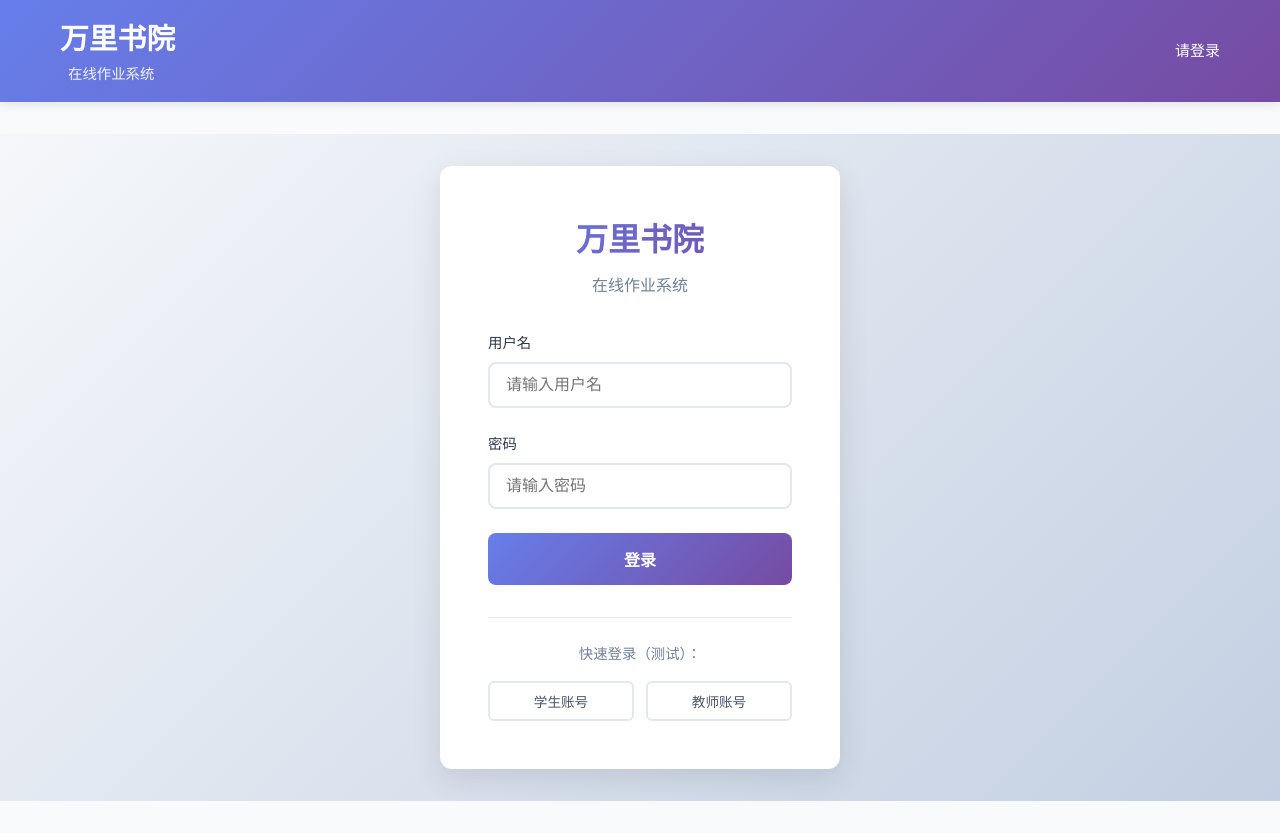
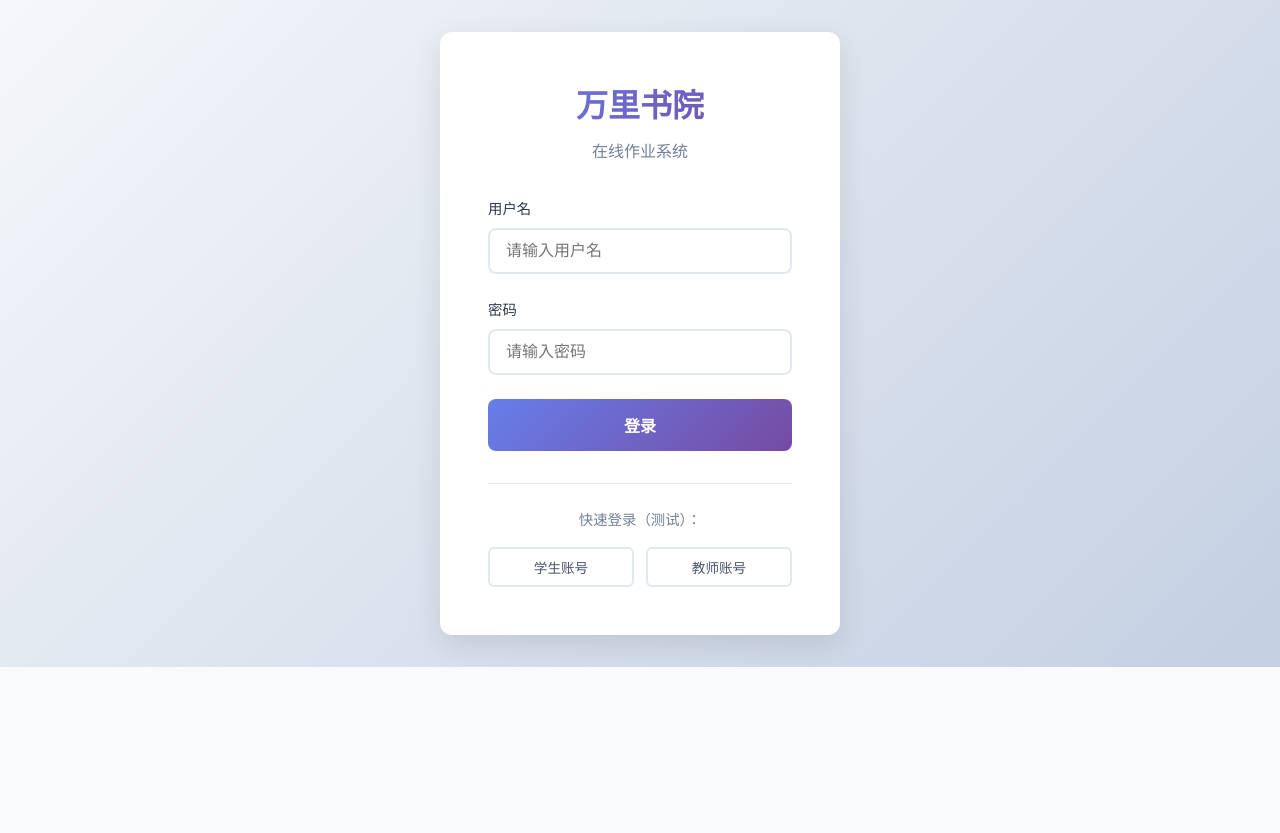
Before and after one commit to JamesWuVip/wanli-frontend, a Vue app: page / in a window 1280 px wide. After the commit the page ends 800 px from the top, so only its background shows below. Built offline with nearby package versions, Linux system fonts and the light colour scheme.

Commit message:
feat: 添加Vue应用核心文件
- 添加应用入口文件main.ts
- 配置根组件App.vue
- 添加TypeScript类型声明文件

```diff
--- a/src/App.vue
+++ b/src/App.vue
@@ -1,202 +1,29 @@
 <script setup lang="ts">
-import { RouterLink, RouterView, useRouter } from 'vue-router'
-import { onMounted, watch } from 'vue'
-import { useAuthStore } from '@/stores/auth'
-
-const router = useRouter()
-const authStore = useAuthStore()
-
-// 退出登录
-const logout = async () => {
-  try {
-    await authStore.logout()
-    router.push('/')
-  } catch (err) {
-    console.error('退出登录失败:', err)
-    // 即使失败也跳转到首页
-    router.push('/')
-  }
-}
-
-// 监听路由变化，检查认证状态
-watch(() => router.currentRoute.value, async (to) => {
-  if (to.meta.requiresAuth && !authStore.isAuthenticated) {
-    const isValid = await authStore.checkAuth()
-    if (!isValid) {
-      router.push('/')
-    }
-  }
-})
-
-onMounted(() => {
-  // 初始化认证状态
-  authStore.initAuth()
-})
+import { RouterView } from 'vue-router';
 </script>
 
 <template>
-  <div class="app">
-    <!-- 顶部导航栏 -->
-    <header class="header">
-      <div class="container">
-        <div class="header-content">
-          <div class="logo">
-            <h1>万里书院</h1>
-            <span class="subtitle">在线作业系统</span>
-          </div>
-
-          <nav class="nav" v-if="authStore.isAuthenticated">
-            <RouterLink to="/assignments" class="nav-link" data-testid="assignments-link">
-              <span>我的作业</span>
-            </RouterLink>
-          </nav>
-
-          <div class="user-info" v-if="authStore.isAuthenticated">
-            <span class="username">{{ authStore.user?.name || authStore.user?.username }}</span>
-            <button @click="logout" class="logout-btn">退出</button>
-          </div>
-          <div v-else class="login-prompt">
-            <span>请登录</span>
-          </div>
-        </div>
-      </div>
-    </header>
-
-    <!-- 主要内容区域 -->
-    <main class="main">
-      <RouterView />
-    </main>
-
-    <!-- 底部 -->
-    <footer class="footer" v-if="authStore.isAuthenticated">
-      <div class="container">
-        <p>&copy; 2024 万里书院. 保留所有权利.</p>
-      </div>
-    </footer>
+  <div id="app">
+    <RouterView />
   </div>
 </template>
 
-<style scoped>
-.app {
-  min-height: 100vh;
-  display: flex;
-  flex-direction: column;
-  background-color: #f8fafc;
+<style>
+* {
+  margin: 0;
+  padding: 0;
+  box-sizing: border-box;
 }
 
-.header {
-  background: linear-gradient(135deg, #667eea 0%, #764ba2 100%);
-  color: white;
-  box-shadow: 0 2px 10px rgba(0, 0, 0, 0.1);
+body {
+  font-family:
+    -apple-system, BlinkMacSystemFont, 'Segoe UI', Roboto, Oxygen, Ubuntu,
+    Cantarell, sans-serif;
+  line-height: 1.6;
+  color: #333;
 }
 
-.container {
-  max-width: 1200px;
-  margin: 0 auto;
-  padding: 0 20px;
-}
-
-.header-content {
-  display: flex;
-  align-items: center;
-  justify-content: space-between;
-  padding: 1rem 0;
-}
-
-.logo h1 {
-  margin: 0;
-  font-size: 1.8rem;
-  font-weight: 700;
-  color: white;
-}
-
-.logo .subtitle {
-  font-size: 0.9rem;
-  opacity: 0.9;
-  margin-left: 0.5rem;
-}
-
-.nav {
-  display: flex;
-  gap: 2rem;
-}
-
-.nav-link {
-  color: white;
-  text-decoration: none;
-  padding: 0.5rem 1rem;
-  border-radius: 6px;
-  transition: all 0.3s ease;
-  font-weight: 500;
-}
-
-.nav-link:hover {
-  background-color: rgba(255, 255, 255, 0.1);
-  transform: translateY(-1px);
-}
-
-.nav-link.router-link-active {
-  background-color: rgba(255, 255, 255, 0.2);
-}
-
-.user-info {
-  display: flex;
-  align-items: center;
-  gap: 1rem;
-}
-
-.username {
-  font-weight: 500;
-  color: white;
-}
-
-.logout-btn {
-  background: rgba(255, 255, 255, 0.1);
-  color: white;
-  border: 1px solid rgba(255, 255, 255, 0.3);
-  padding: 0.5rem 1rem;
-  border-radius: 6px;
-  cursor: pointer;
-  transition: all 0.3s ease;
-  font-size: 0.9rem;
-}
-
-.logout-btn:hover {
-  background: rgba(255, 255, 255, 0.2);
-  transform: translateY(-1px);
-}
-
-.main {
-  flex: 1;
-  padding: 2rem 0;
-}
-
-.footer {
-  background-color: #2d3748;
-  color: #a0aec0;
-  padding: 1rem 0;
-  text-align: center;
-  margin-top: auto;
-}
-
-.footer p {
-  margin: 0;
-  font-size: 0.9rem;
-}
-
-/* 响应式设计 */
-@media (max-width: 768px) {
-  .header-content {
-    flex-direction: column;
-    gap: 1rem;
-  }
-
-  .nav {
-    gap: 1rem;
-  }
-
-  .logo h1 {
-    font-size: 1.5rem;
-  }
+#app {
+  min-height: 100vh;
 }
 </style>
```
Also changed, not shown: env.d.ts (added, +27 -0 lines), src/main.ts (+9 -9 lines).
